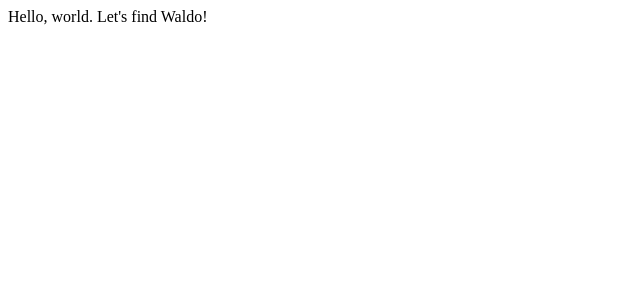
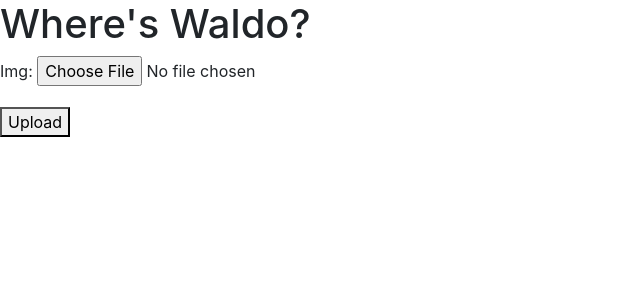
Before and after one commit to M4THYOU/waldo_backend, a Django app: page / in a window 1280 px wide. Shown: the top 300 px of the page, without its empty margins (0-640 px from the left). Run offline with Django 3.2, Linux system fonts and the light colour scheme; some libraries are stand-ins or nearby versions.

Commit message:
fixed index page

```diff
--- a/templates/image_form.html
+++ b/templates/image_form.html
@@ -5,6 +5,7 @@
 {% endblock header_content %}
 
 {% block content %}
+    <h1>Where's Waldo?</h1>
     <form method="post" enctype="multipart/form-data">
         {% csrf_token %}
         {{ form.as_p }}
--- a/where_waldo/urls.py
+++ b/where_waldo/urls.py
@@ -5,7 +5,6 @@ from . import views
 urlpatterns = [
     path('', views.index, name='index'),
 
-    path('image_upload', views.waldo_image_upload_view, name='waldo_image_upload_view'),
     path('success', views.success, name='success'),
     path('waldo_images', views.display_waldo_images, name='display_waldo_images')
 ]
--- a/where_waldo/views.py
+++ b/where_waldo/views.py
@@ -8,10 +8,6 @@ from .models import WaldoGame
 
 
 def index(request):
-    return HttpResponse("Hello, world. Let's find Waldo!")
-
-
-def waldo_image_upload_view(request):
     if request.method == 'POST':
         form = WaldoGameForm(request.POST, request.FILES)
         if form.is_valid():
```
